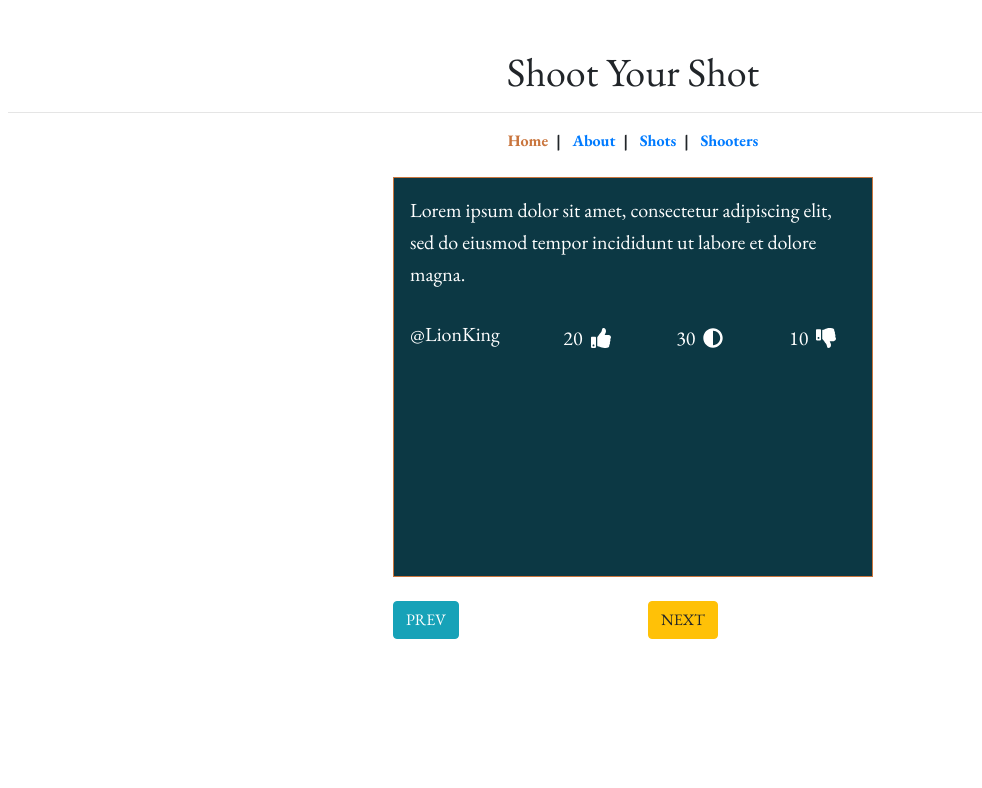
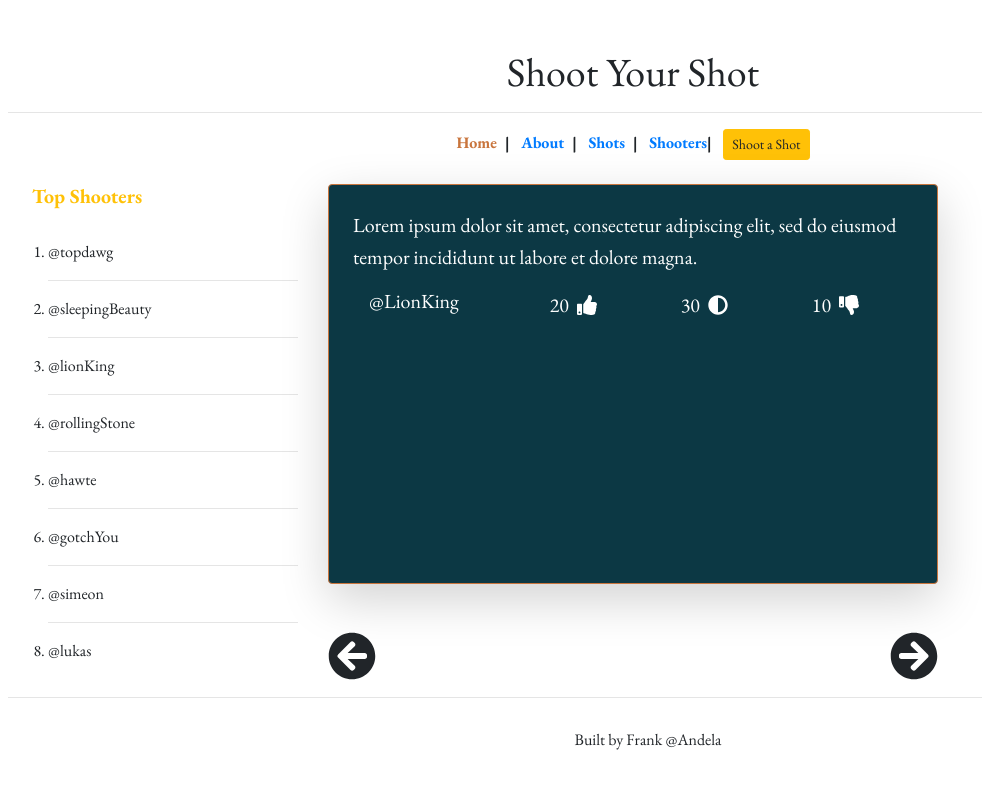
Before and after one commit to fatukunda/shoot-your-shot, a Vue app: page / in a window 1280 px wide. Shown: the top 788 px of the page, without its empty margins (7-989 px from the left). Built offline with nearby package versions, Linux system fonts and the light colour scheme.

Commit message:
Add top shooters sidebar

```diff
--- a/src/App.vue
+++ b/src/App.vue
@@ -1,21 +1,34 @@
 <template>
   <div id="app" class="container-fluid">
     <Navbar />
-    <router-view />
+    <div class="row mt-4">
+      <div class="col-md-3">
+        <TopShooters/>
+      </div>
+      <div class="col-md-6">
+        <router-view />
+      </div>
+    </div>
+    <hr>
+    <Footer />
   </div>
 </template>
 <script>
 import Navbar from '@/components/Navbar.vue';
+import Footer from '@/components/Footer.vue';
+import TopShooters from '@/components/TopShooters.vue';
 
 export default {
   components: {
     Navbar,
+    Footer,
+    TopShooters,
   },
 };
 </script>
 <style>
 #app {
-  font-family: 'EB Garamond', serif;
+  font-family: "EB Garamond", serif;
   -webkit-font-smoothing: antialiased;
   -moz-osx-font-smoothing: grayscale;
 }
--- /dev/null
+++ b/src/components/Footer.vue
@@ -0,0 +1,19 @@
+<template>
+  <footer class="footer" font-small>
+    <div class="text-center py-5">Built by Frank @Andela</div>
+  </footer>
+</template>
+
+<script>
+export default {
+  name: 'Footer',
+};
+</script>
+
+<style scoped>
+.footer {
+  width: 100%;
+  position: fixed;
+  bottom: 0;
+}
+</style>
--- a/src/components/Navbar.vue
+++ b/src/components/Navbar.vue
@@ -8,7 +8,10 @@
           <router-link to="/" class="mr-2">Home</router-link>|
           <router-link to="/about" class="mr-2 ml-2">About</router-link>|
           <router-link to="/shots" class="mr-2 ml-2">Shots</router-link>|
-          <router-link to="/shooters" class="ml-2">Shooters</router-link>
+          <router-link to="/shooters" class="ml-2">Shooters</router-link>|
+          <router-link to="/create-shot">
+          <button class="btn btn-warning btn-sm ml-2">Shoot a Shot</button>
+          </router-link>
         </div>
       </div>
     </div>
--- a/src/components/Shot.vue
+++ b/src/components/Shot.vue
@@ -1,8 +1,8 @@
 <template>
   <div class="row">
     <div class="col-md-12">
-      <div :style="shotStyles" class="shot">
-        <p class="p-3">
+      <div :style="shotStyles" class="shot shadow-lg p-4 mb-5 rounded">
+        <p>
           Lorem ipsum dolor sit amet, consectetur adipiscing elit,
           sed do eiusmod tempor incididunt ut labore et dolore magna.
         </p>
@@ -15,19 +15,19 @@
               <div class="col-md-4">
                 <span class="mr-2">20</span>
                 <span>
-                  <font-awesome-icon icon="thumbs-up" />
+                  <font-awesome-icon :icon="['fa', 'thumbs-up']" />
                 </span>
               </div>
               <div class="col-md-4">
                 <span class="mr-2">30</span>
                 <span>
-                  <font-awesome-icon icon="adjust" />
+                  <font-awesome-icon :icon="['fa', 'adjust']" />
                 </span>
               </div>
               <div class="col-md-4">
                 <span class="mr-2">10</span>
                 <span>
-                  <font-awesome-icon icon="thumbs-down" />
+                  <font-awesome-icon :icon="['fa', 'thumbs-down']" />
                 </span>
               </div>
             </div>
@@ -36,10 +36,14 @@
       </div>
       <div class="row mt-4 navigate">
         <div class="col-md-6">
-          <button class="btn btn-info">PREV</button>
+          <font-awesome-icon :icon="['fas', 'arrow-circle-left']" size="3x" />
         </div>
-        <div class="col-md-6">
-          <button class="btn btn-warning">NEXT</button>
+        <div class="col-md-6 float">
+          <font-awesome-icon
+            :icon="['fas', 'arrow-circle-right']"
+            class="float-right"
+            size="3x"
+          />
         </div>
       </div>
     </div>
@@ -61,9 +65,8 @@ export default {
   },
   computed: {
     shotStyles() {
-      const { width, height, border } = this;
+      const { height, border } = this;
       return {
-        width,
         height,
         border,
         backgroundColor: this.generateRandomColor,
--- /dev/null
+++ b/src/components/TopShooters.vue
@@ -0,0 +1,34 @@
+<template>
+  <div class="top-shooters">
+      <h5 class="pb-4 pl-4 text-warning font-weight-bold">Top Shooters</h5>
+    <ol>
+      <li>@topdawg</li>
+      <hr/>
+      <li>@sleepingBeauty</li>
+      <hr/>
+      <li>@lionKing</li>
+      <hr/>
+      <li>@rollingStone</li>
+      <hr/>
+      <li>@hawte</li>
+      <hr/>
+      <li>@gotchYou</li>
+      <hr/>
+      <li>@simeon</li>
+      <hr/>
+      <li>@lukas</li>
+    </ol>
+  </div>
+</template>
+
+<script>
+export default {
+  name: 'TopShooters',
+};
+</script>
+
+<style scoped>
+.top-shooters li{
+
+}
+</style>
--- a/src/main.js
+++ b/src/main.js
@@ -1,6 +1,8 @@
 import Vue from 'vue';
 import { library } from '@fortawesome/fontawesome-svg-core';
-import { faThumbsUp, faThumbsDown, faAdjust } from '@fortawesome/free-solid-svg-icons';
+import {
+  faThumbsUp, faThumbsDown, faAdjust, faArrowCircleRight, faArrowCircleLeft,
+} from '@fortawesome/free-solid-svg-icons';
 import { FontAwesomeIcon } from '@fortawesome/vue-fontawesome';
 import App from './App.vue';
 import router from './router';
@@ -8,7 +10,7 @@ import store from './store';
 import 'bootstrap';
 import 'bootstrap/dist/css/bootstrap.min.css';
 
-library.add([faThumbsUp, faThumbsDown, faAdjust]);
+library.add([faThumbsUp, faThumbsDown, faAdjust, faArrowCircleRight, faArrowCircleLeft]);
 Vue.component('font-awesome-icon', FontAwesomeIcon);
 
 Vue.config.productionTip = false;
--- a/src/views/Home.vue
+++ b/src/views/Home.vue
@@ -1,5 +1,5 @@
 <template>
-  <div class="row justify-content-center mt-4">
+  <div>
     <Shot/>
   </div>
 </template>
```
